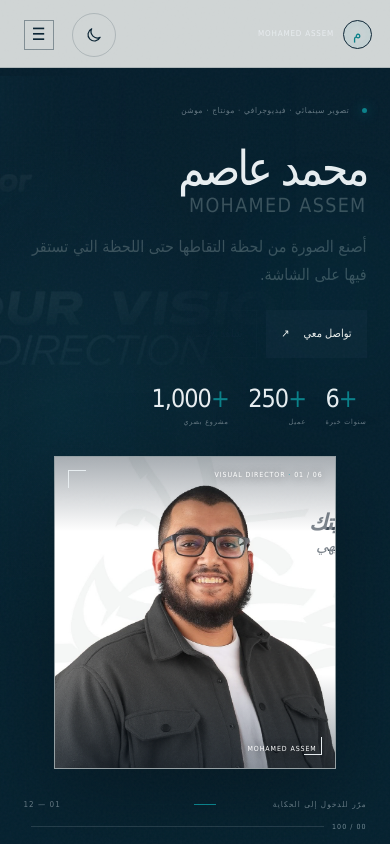
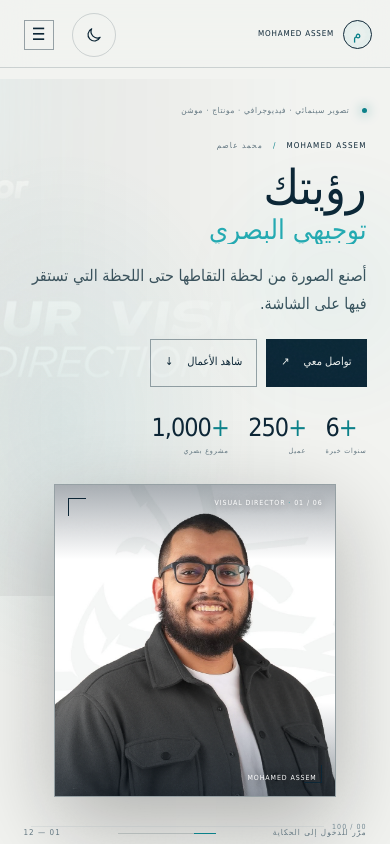
Before and after one commit to Abdo1629/assem-portfolio-web, a Next.js app: page / in a window 390 px wide. Shown: the top 844 px of the page. Built offline with nearby package versions, Linux system fonts and the light colour scheme.

Commit message:
feat: refine hero around Assem visual identity

```diff
--- a/app/globals.css
+++ b/app/globals.css
@@ -295,6 +295,7 @@ html[data-theme="light"] { color-scheme: light; }
   border-bottom: 1px solid var(--border);
   font-size: 11px;
   letter-spacing: .08em;
+  color: var(--text);
 }
 .nav-scrolled { background: color-mix(in srgb, var(--bg) 94%, transparent); }
 .brand { gap: 12px; flex: 0 0 auto; min-width: 0; }
@@ -328,13 +329,19 @@ html[data-theme="light"] { color-scheme: light; }
   padding: calc(var(--nav-height) + clamp(44px, 8vh, 96px)) clamp(24px, 8vw, 124px) clamp(52px, 8vh, 100px);
   display: grid; grid-template-columns: minmax(0, 1.08fr) minmax(280px, .82fr); align-items: center;
   gap: clamp(32px, 7vw, 112px); justify-content: initial; isolation: isolate;
+  color: var(--text); background: radial-gradient(ellipse at 18% 44%, rgba(27,165,178,.09), transparent 40%), var(--bg);
 }
 .hero-brand-art { position: absolute; z-index: -1; inset: 8% 0 0; pointer-events: none; opacity: .10; background: url('/images/assem-visual-identity.jpeg') center / cover no-repeat; mask-image: linear-gradient(90deg, #000 0%, transparent 76%); }
 .hero-copy { grid-column: 1; grid-row: 1; max-width: 710px; min-width: 0; }
 .hero-kicker { display: flex; align-items: center; gap: 2px; max-width: 100%; line-height: 1.7; }
-.hero-title { max-width: 100%; margin: clamp(26px, 5vh, 58px) 0 clamp(22px, 4vh, 42px); font-size: clamp(58px, 8.3vw, 126px); line-height: .94; letter-spacing: -.065em; font-weight: 500; overflow-wrap: anywhere; }
+.hero-byline { display: flex; flex-wrap: wrap; align-items: center; gap: 10px; margin: clamp(28px, 5vh, 52px) 0 14px; color: var(--text-muted); font-size: 9px; line-height: 1.6; letter-spacing: .14em; }
+.hero-byline span { color: var(--text); }
+.hero-byline i { color: var(--accent); font-style: normal; }
+.hero-title { max-width: 100%; margin: 0 0 clamp(22px, 4vh, 42px); font-size: clamp(68px, 9vw, 142px); line-height: .87; letter-spacing: -.065em; font-weight: 500; overflow-wrap: anywhere; }
 .hero-title span { display: block; }
-.hero-title .latin-title { margin-top: .18em; font-size: clamp(24px, 3.3vw, 49px); line-height: 1; letter-spacing: .08em; font-weight: 400; color: var(--secondary); }
+.hero-title .latin-title { margin-top: .17em; font-size: .49em; line-height: .98; letter-spacing: -.025em; font-weight: 400; color: var(--secondary); }
+html[dir="rtl"] .hero-title { letter-spacing: 0; }
+html[dir="rtl"] .hero-title .latin-title { font-size: clamp(30px, 4vw, 56px); letter-spacing: 0; color: var(--identity-teal); }
 .hero-statement { max-width: 46ch; margin: 0; color: var(--secondary); font-size: clamp(17px, 1.6vw, 22px); line-height: 1.75; text-align: start; text-wrap: pretty; }
 .hero-actions { display: flex; align-items: center; flex-wrap: wrap; gap: 12px; margin-top: clamp(24px, 4vh, 42px); }
 .hero-cta { min-height: 50px; max-width: 100%; padding: 0 20px; display: inline-flex; align-items: center; justify-content: center; gap: 24px; border: 1px solid var(--border-strong); font-size: 12px; transition: background .22s ease, color .22s ease, border-color .22s ease, transform .22s ease; }
@@ -356,8 +363,6 @@ html[data-theme="light"] { color-scheme: light; }
 }
 .hero-frame:after { content: ""; position: absolute; inset: 0; z-index: 1; pointer-events: none; background: linear-gradient(180deg, rgba(3,19,34,.35), transparent 24%, transparent 70%, rgba(3,19,34,.43)); }
 .hero-portrait { display: block; width: 100%; height: 100%; object-fit: cover; object-position: center 24%; }
-.hero-frame-brand { position: absolute; z-index: 2; top: 18%; inset-inline-start: -8%; color: rgba(3,19,34,.52); font-size: clamp(22px, 3vw, 42px); line-height: .95; letter-spacing: -.04em; font-style: italic; font-weight: 700; pointer-events: none; }
-.hero-frame-brand i { font-size: .7em; font-weight: 400; }
 .frame-label, .frame-time { z-index: 2; color: #fff; font-size: 8px; letter-spacing: .13em; text-shadow: 0 1px 8px rgba(0,0,0,.5); }
 .frame-label { top: 18px; inset-inline-start: 18px; }
 .frame-label i { color: var(--identity-teal); font-style: normal; }
@@ -374,7 +379,7 @@ html[data-theme="light"] .site .hero { --bg: #f2f3f0; --bg-elevated: #e7ece9; --
 html[data-theme="light"] .nav { background: color-mix(in srgb, #f2f3f0 86%, transparent); }
 html[data-theme="light"] .nav-scrolled { background: color-mix(in srgb, #f2f3f0 94%, transparent); }
 html[data-theme="light"] .brand-mark { color: #087f88; }
-html[data-theme="light"] .hero { background: radial-gradient(ellipse at 16% 48%, rgba(27,165,178,.08), transparent 42%); }
+html[data-theme="light"] .hero { background: radial-gradient(ellipse at 16% 48%, rgba(27,165,178,.08), transparent 42%), var(--bg); }
 html[data-theme="light"] .hero-brand-art { opacity: .055; mix-blend-mode: multiply; }
 html[data-theme="light"] .hero-cta-primary:hover { color: #fff; }
 
@@ -402,7 +407,8 @@ html[data-theme="light"] .hero-cta-primary:hover { color: #fff; }
   .mobile-theme { display: flex; color: var(--text); }
   .hero { min-height: min(940px, max(740px, 100svh)); padding: calc(104px + env(safe-area-inset-top)) 6vw 42px; grid-template-columns: minmax(0, 1fr) minmax(235px, .8fr); gap: 4vw; }
   .hero-title { font-size: clamp(54px, 8vw, 78px); }
-  .hero-title .latin-title { font-size: clamp(18px, 2.5vw, 25px); }
+  .hero-title .latin-title { font-size: .52em; }
+  html[dir="rtl"] .hero-title .latin-title { font-size: clamp(28px, 4vw, 38px); }
   .hero-frame { width: 100%; max-height: 58svh; }
   .hero-stats { gap: 18px; }
   .hero-stats small { font-size: 7px; }
@@ -422,8 +428,10 @@ html[data-theme="light"] .hero-cta-primary:hover { color: #fff; }
   .hero-foot { order: 3; }
   .hero-brand-art { inset: 9% 0 32%; background-position: 35% center; opacity: .07; }
   .hero-kicker { font-size: 8px; letter-spacing: .09em; }
-  .hero-title { margin: 26px 0 18px; font-size: clamp(48px, 12vw, 70px); line-height: 1; }
-  .hero-title .latin-title { margin-top: .22em; font-size: clamp(18px, 5vw, 25px); letter-spacing: .07em; }
+  .hero-byline { margin: 22px 0 12px; font-size: 8px; }
+  .hero-title { margin: 0 0 18px; font-size: clamp(48px, 12vw, 70px); line-height: .98; }
+  .hero-title .latin-title { margin-top: .2em; font-size: .57em; letter-spacing: .01em; }
+  html[dir="rtl"] .hero-title .latin-title { font-size: clamp(27px, 7vw, 40px); }
   .hero-statement { max-width: 42ch; font-size: 16px; line-height: 1.75; }
   .hero-actions { gap: 9px; margin-top: 21px; }
   .hero-cta { min-height: 48px; padding-inline: 14px; gap: 14px; font-size: 11px; }
@@ -441,6 +449,7 @@ html[data-theme="light"] .hero-cta-primary:hover { color: #fff; }
   .hero { padding-inline: 5vw; }
   .hero-kicker { font-size: 7px; }
   .hero-title { font-size: clamp(43px, 12vw, 48px); }
+  html[dir="rtl"] .hero-title .latin-title { font-size: 26px; }
   .hero-actions { align-items: stretch; }
   .hero-cta { flex: 1 1 auto; min-width: 0; padding-inline: 10px; gap: 8px; }
   .hero-stats { justify-content: space-between; gap: 8px; }
--- a/components/Hero.tsx
+++ b/components/Hero.tsx
@@ -27,7 +27,8 @@ export function Hero() {
     <div className="hero-brand-art" aria-hidden="true" />
     <div className="hero-copy">
       <p className="eyebrow hero-kicker"><span className="signal" />{t.discipline}</p>
-      <h1 className="hero-title"><span>محمد عاصم</span><span className="latin-title">MOHAMED ASSEM</span></h1>
+      <p className="hero-byline"><span>MOHAMED ASSEM</span><i aria-hidden="true">/</i>{language === "ar" ? "محمد عاصم" : "VISUAL DIRECTOR · DESIGNER · FILMMAKER"}</p>
+      <h1 className="hero-title"><span>{t.identityHeadline}</span><span className="latin-title">{t.identitySubline}</span></h1>
       <p className="hero-statement">{t.statement}</p>
       <div className="hero-actions">
         <a className="hero-cta hero-cta-primary" href="#contact">{t.primaryCta}<span aria-hidden="true">↗</span></a>
@@ -40,7 +41,6 @@ export function Hero() {
       </div>
     </div>
     <div className="hero-frame">
-      <div className="hero-frame-brand" aria-hidden="true"><span>{t.heroWatermark.split("·")[0]}</span><br /><i>{t.heroWatermark.split("·")[1]}</i></div>
       <Image className="hero-portrait" src="/images/mohamed-assem-portrait.jpg" alt={language === "ar" ? "محمد عاصم، مخرج بصري ومصمم وصانع أفلام" : "Mohamed Assem, visual director, designer and filmmaker"} fill priority sizes="(max-width: 620px) 82vw, (max-width: 860px) 38vw, 40vw" />
       <span className="frame-label">VISUAL DIRECTOR <i>·</i> 01 / 06</span>
       <span className="frame-time">MOHAMED ASSEM</span>
--- a/data/site.ts
+++ b/data/site.ts
@@ -58,7 +58,8 @@ export type Copy = {
   projectsCount: string;
   primaryCta: string;
   secondaryCta: string;
-  heroWatermark: string;
+  identityHeadline: string;
+  identitySubline: string;
 };
 
 export type CameraSceneCopy = {
--- a/locales/ar.ts
+++ b/locales/ar.ts
@@ -98,6 +98,7 @@ export const ar: LocaleContent = {
     projectsCount: "مشروع بصري",
     primaryCta: "تواصل معي",
     secondaryCta: "شاهد الأعمال",
-    heroWatermark: "رؤيتك · توجيهي",
+    identityHeadline: "رؤيتك",
+    identitySubline: "توجيهي البصري",
   },
 };
--- a/locales/en.ts
+++ b/locales/en.ts
@@ -98,6 +98,7 @@ export const en: LocaleContent = {
     projectsCount: "VISUAL PROJECTS",
     primaryCta: "Get in touch",
     secondaryCta: "View selected work",
-    heroWatermark: "YOUR VISION · MY DIRECTION",
+    identityHeadline: "YOUR VISION",
+    identitySubline: "MY DIRECTION",
   },
 };
```
